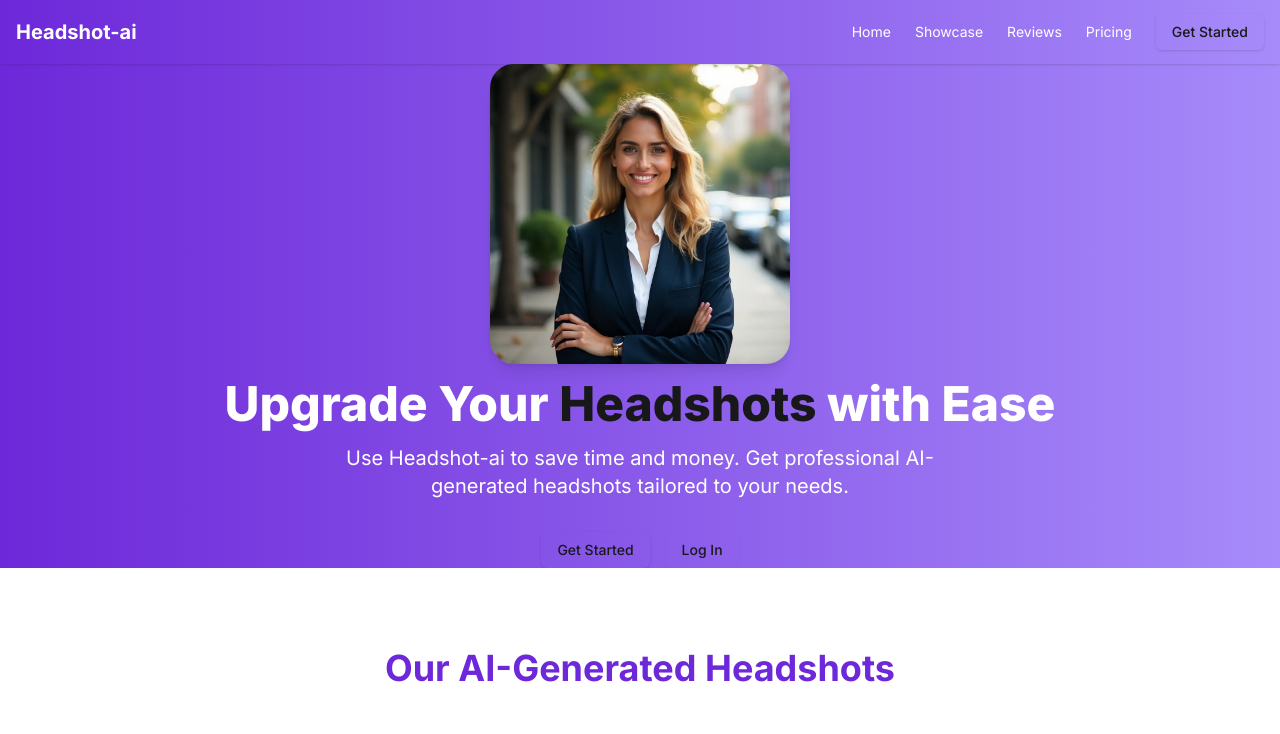
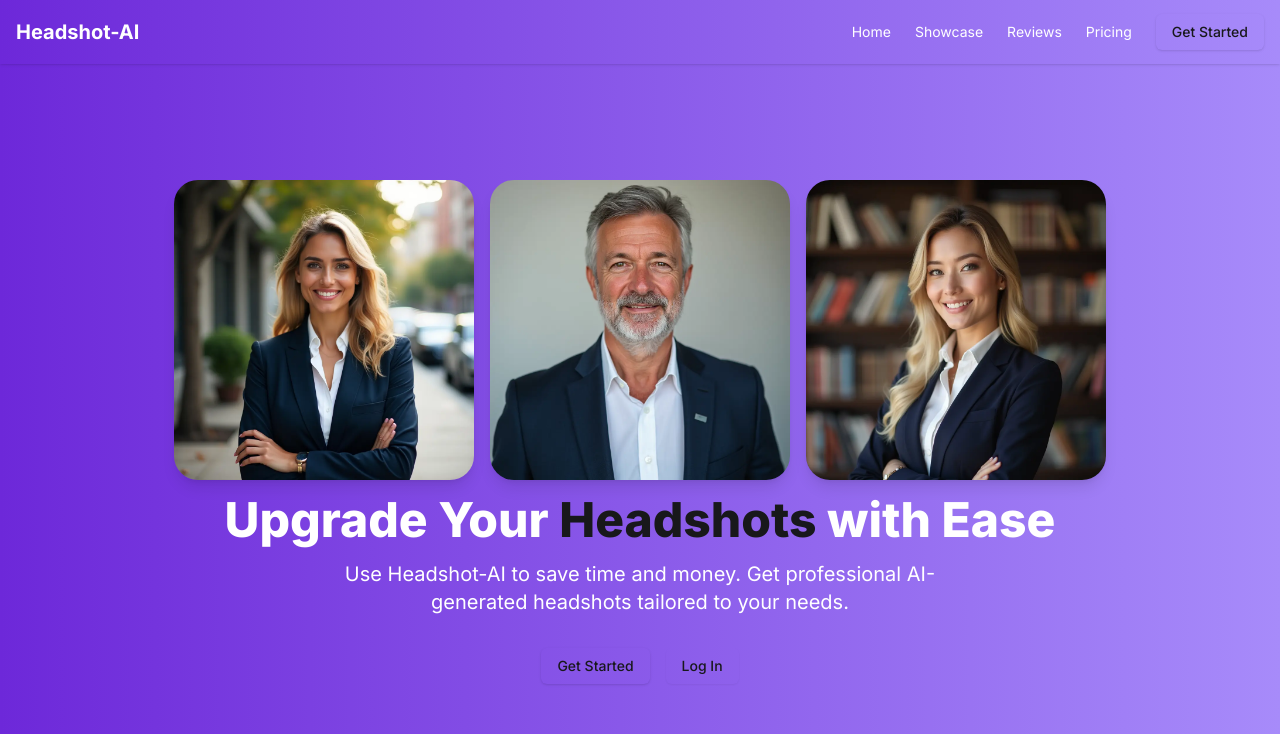
Before and after one commit to Seanamccormick7/headshot-ai, a Next.js app: page / in a window 1280 px wide. Shown: the top 734 px of the page. Built offline with nearby package versions, Linux system fonts and the light colour scheme; no server answers.

Commit message:
fixed hero, added scrolldown

```diff
--- a/package.json
+++ b/package.json
@@ -29,6 +29,7 @@
     "class-variance-authority": "^0.7.0",
     "clsx": "^2.1.0",
     "framer-motion": "^11.15.0",
+    "lucide-react": "^0.487.0",
     "next": "14.1.0",
     "next-auth": "^5.0.0-beta.4",
     "next-themes": "^0.2.1",
--- a/src/components/homePage/hero.tsx
+++ b/src/components/homePage/hero.tsx
@@ -4,21 +4,36 @@ import Image from "next/image";
 import Link from "next/link";
 import { Button } from "@/components/ui/button";
 import { motion } from "framer-motion";
-import Logo from "../logo";
+import { ChevronDown } from "lucide-react";
 
 const Hero = ({ id }: { id: string }) => {
   return (
     <section
       id={id}
-      className="bg-gradient-to-r from-violet-700 to-violet-400 flex flex-col items-center justify-center text-center px-4"
+      className="bg-gradient-to-r from-violet-700 to-violet-400 min-h-[calc(100vh-4rem)] flex flex-col items-center justify-center text-center px-4"
     >
       <motion.div
         initial={{ opacity: 0, y: -50 }}
         animate={{ opacity: 1, y: 0 }}
         transition={{ duration: 1 }}
+        className="flex gap-4"
       >
         <Image
           src="/images/11.webp" // Replace with your image path
+          alt="AI Generated Headshot Example"
+          width={300}
+          height={300}
+          className="rounded-3xl shadow-lg"
+        />
+        <Image
+          src="/images/28.webp" // Replace with your image path
+          alt="AI Generated Headshot Example"
+          width={300}
+          height={300}
+          className="rounded-3xl shadow-lg"
+        />
+        <Image
+          src="/images/3.webp" // Replace with your image path
           alt="AI Generated Headshot Example"
           width={300}
           height={300}
@@ -41,7 +56,7 @@ const Hero = ({ id }: { id: string }) => {
         animate={{ opacity: 1 }}
         transition={{ delay: 1, duration: 1 }}
       >
-        Use Headshot-ai to save time and money. Get professional AI-generated
+        Use Headshot-AI to save time and money. Get professional AI-generated
         headshots tailored to your needs.
       </motion.p>
 
@@ -61,6 +76,24 @@ const Hero = ({ id }: { id: string }) => {
           <Link href="/login">Log In</Link>
         </Button>
       </motion.div>
+
+      {/* Scroll down indicator */}
+      <motion.div
+        className="absolute bottom-8"
+        initial={{ opacity: 0 }}
+        animate={{
+          opacity: 1,
+          y: [0, 10, 0],
+        }}
+        transition={{
+          delay: 2,
+          duration: 2,
+          repeat: Infinity,
+          repeatType: "loop",
+        }}
+      >
+        <ChevronDown className="h-8 w-8 text-white" />
+      </motion.div>
     </section>
   );
 };
--- a/src/components/homePage/navbar.tsx
+++ b/src/components/homePage/navbar.tsx
@@ -17,7 +17,7 @@ const Navbar = () => {
       <div className="container mx-auto px-4 flex justify-between items-center h-16">
         {/* Logo / Brand */}
         <Link href="/" className="text-white text-xl font-bold">
-          Headshot-ai
+          Headshot-AI
         </Link>
 
         {/* Desktop Menu */}
```
Also changed, not shown: 1 other file (tests, documents, lock files or other folders).
